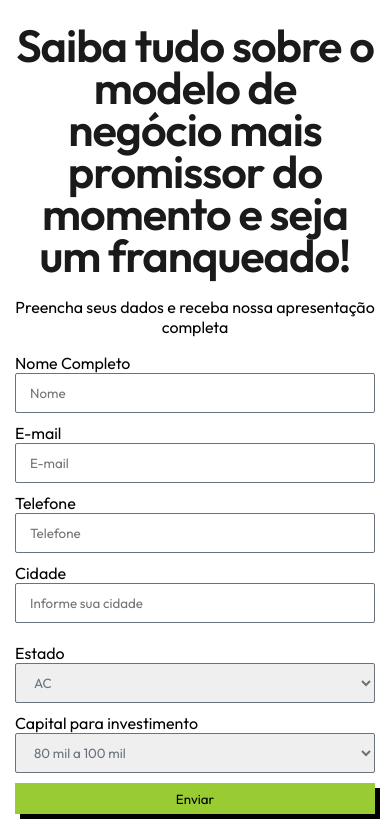
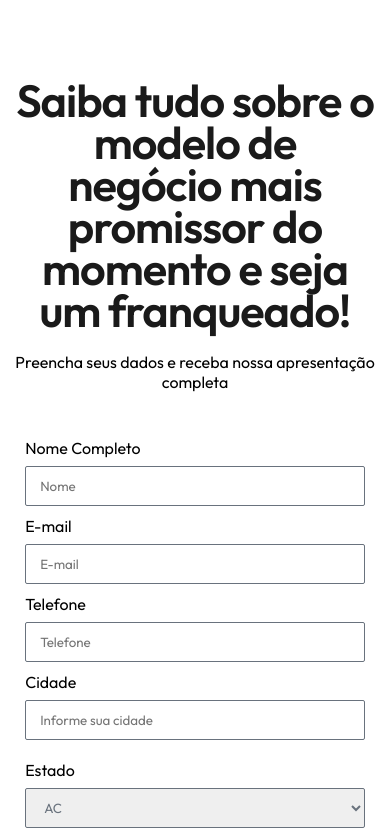
Before and after one commit to Hell0Manu/seja_um_franqueado, a plain HTML site: page index.html in a window 390 px wide. Shown: the top 835 px of the page. Drawn offline with Linux system fonts and the light colour scheme.

Commit message:
ajuste de responsividade

```diff
--- a/style.css
+++ b/style.css
@@ -59,6 +59,7 @@ h2 {
     padding: 5px 14px;
     color: #69727d;
     height: 40px;
+    margin-top: 8px;
 }
 
 .form_group input:focus,
@@ -119,6 +120,22 @@ footer p {
     text-align: center;
 }
 
+@media (max-width: 1025px) {
+    .form_container  {
+        display: flex;
+        align-items: center;
+        justify-content: center;
+    }
+
+    .section_form {
+        padding: 80px 0;
+    }
+
+    .form_texts p {
+        padding-bottom: 30px;
+    }
+}
+
 @media (max-width: 768px) {
     .form_group_row {
         flex-direction: column;
```
